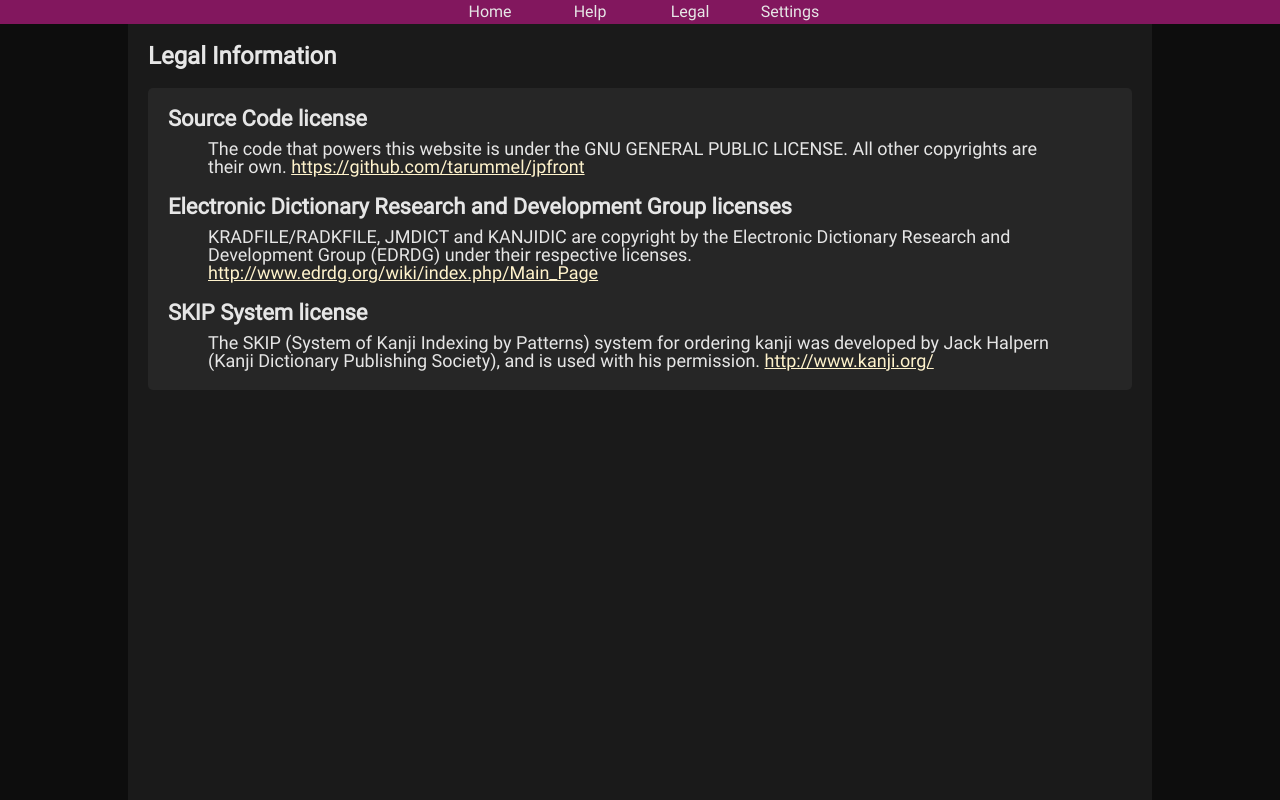
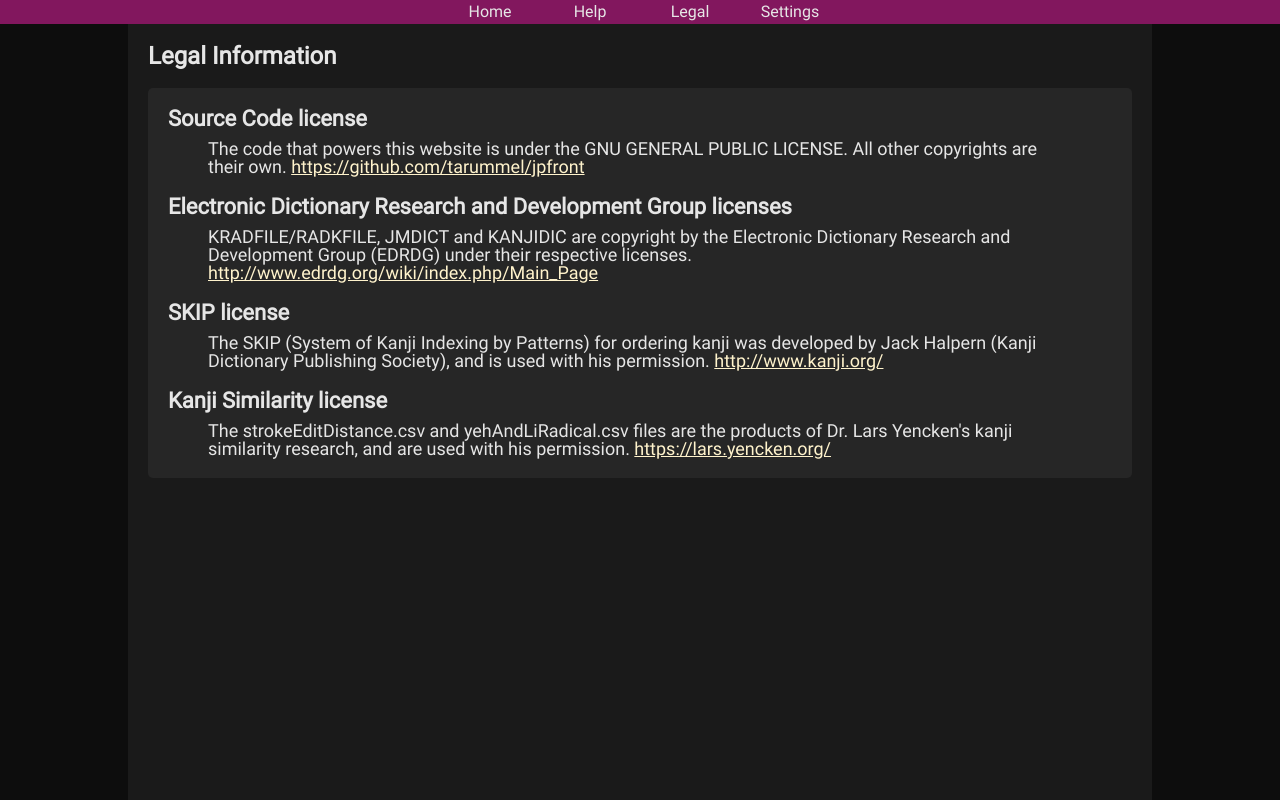
Before and after one commit to tarummel/jpfront, a React (Create React App) app: page /legal in a window 1280 px wide. Built offline with nearby package versions, Linux system fonts and the light colour scheme; no server answers.

Commit message:
added yencken research disclaimer

```diff
--- a/src/assets/locales/en/translation.json
+++ b/src/assets/locales/en/translation.json
@@ -83,18 +83,21 @@
     "edrdgLegalTitle": "Electronic Dictionary Research and Development Group licenses",
     "edrdgLink": "http://www.edrdg.org/wiki/index.php/Main_Page",
     "edrdg": "To EDRDG Wiki",
-    "jmdict": "JMdict is copyright under the EDRDG licence.",
+    "jmdict": "JMdict is copyright under the EDRDG license.",
     "jmdictLink": "https://www.edrdg.org/wiki/index.php/JMdict-EDICT_Dictionary_Project",
-    "kanjidic": "KANJIDIC is copyright under the EDRDG licence.",
+    "kanjidic": "KANJIDIC is copyright under the EDRDG license.",
     "kanjidicLink": "https://www.edrdg.org/wiki/index.php/KANJIDIC_Project",
-    "kradfile": "KRADFILE/RADKFILE are copyright under the EDRDG licence.",
+    "kradfile": "KRADFILE/RADKFILE are copyright under the EDRDG license.",
     "kradfileLink": "http://www.edrdg.org/edrdg/licence.html",
     "logoLegal": "",
     "logoLink": "",
     "logoTitle": "",
-    "skip": "SKIP System license",
-    "skipLegal": "The SKIP (System of Kanji Indexing by Patterns) system for ordering kanji was developed by Jack Halpern (Kanji Dictionary Publishing Society), and is used with his permission. ",
-    "skipLink": "http://www.kanji.org/"
+    "skip": "SKIP license",
+    "skipLegal": "The SKIP (System of Kanji Indexing by Patterns) for ordering kanji was developed by Jack Halpern (Kanji Dictionary Publishing Society), and is used with his permission. ",
+    "skipLink": "http://www.kanji.org/",
+    "yencken": "The strokeEditDistance.csv and yehAndLiRadical.csv files are the products of Dr. Lars Yencken's kanji similarity research, and are used with his permission. ",
+    "yenckenLink": "https://lars.yencken.org/",
+    "yenckenTitle": "Kanji Similarity license"
   },
   "multi": {
     "documentTitle": "Multiradical / Open Kanji",
--- a/src/assets/locales/jp/translation.json
+++ b/src/assets/locales/jp/translation.json
@@ -74,7 +74,7 @@
     }
   },
   "legal": {
-    "codeLegal": "The code that powers this website is under the GNU GENERAL PUBLIC LICENSE. All other copyrights are their own. Source code can be found at: ",
+    "codeLegal": "The code that powers this website is under the GNU GENERAL PUBLIC LICENSE. All other copyrights are their own. ",
     "codeLegalLink": "https://github.com/tarummel/jpfront",
     "codeLegalTitle": "Source Code license",
     "documentTitle": "Legal / Open Kanji",
@@ -83,18 +83,21 @@
     "edrdgLegalTitle": "Electronic Dictionary Research and Development Group licenses",
     "edrdgLink": "http://www.edrdg.org/wiki/index.php/Main_Page",
     "edrdg": "To EDRDG Wiki",
-    "jmdict": "JMdict is copyright under the EDRDG licence.",
+    "jmdict": "JMdict is copyright under the EDRDG license.",
     "jmdictLink": "https://www.edrdg.org/wiki/index.php/JMdict-EDICT_Dictionary_Project",
-    "kanjidic": "KANJIDIC is copyright under the EDRDG licence.",
+    "kanjidic": "KANJIDIC is copyright under the EDRDG license.",
     "kanjidicLink": "https://www.edrdg.org/wiki/index.php/KANJIDIC_Project",
-    "kradfile": "KRADFILE/RADKFILE are copyright under the EDRDG licence.",
+    "kradfile": "KRADFILE/RADKFILE are copyright under the EDRDG license.",
     "kradfileLink": "http://www.edrdg.org/edrdg/licence.html",
     "logoLegal": "",
     "logoLink": "",
     "logoTitle": "",
-    "skip": "SKIP System license",
-    "skipLegal": "The SKIP (System of Kanji Indexing by Patterns) system for ordering kanji was developed by Jack Halpern (Kanji Dictionary Publishing Society at http://www.kanji.org/), and is used with his permission.",
-    "skipLink": "http://www.kanji.org/"
+    "skip": "SKIP license",
+    "skipLegal": "The SKIP (System of Kanji Indexing by Patterns) for ordering kanji was developed by Jack Halpern (Kanji Dictionary Publishing Society), and is used with his permission. ",
+    "skipLink": "http://www.kanji.org/",
+    "yencken": "The strokeEditDistance.csv and yehAndLiRadical.csv files are the products of Dr. Lars Yencken's kanji similarity research, and are used with his permission. ",
+    "yenckenLink": "https://lars.yencken.org/",
+    "yenckenTitle": "Kanji Similarity license"
   },
   "mainMenu": {
     "multiradicalSearch": "マルチ部首検索",
--- a/src/components/routes/Legal.tsx
+++ b/src/components/routes/Legal.tsx
@@ -67,6 +67,11 @@ const Legal: React.FC<WithTranslation> = ({ t }) => {
           {t("legal.skipLegal")}
           <Anchor target="_blank" href={`${t("legal.skipLink")}`}>{t("legal.skipLink")}</Anchor>
         </Section>
+        <SectionTitle>{prefix}{t("legal.yenckenTitle")}</SectionTitle>
+        <Section>
+          {t("legal.yencken")}
+          <Anchor target="_blank" href={`${t("legal.yenckenLink")}`}>{t("legal.yenckenLink")}</Anchor>
+        </Section>
       </Card>
     </Body>
   );
```
